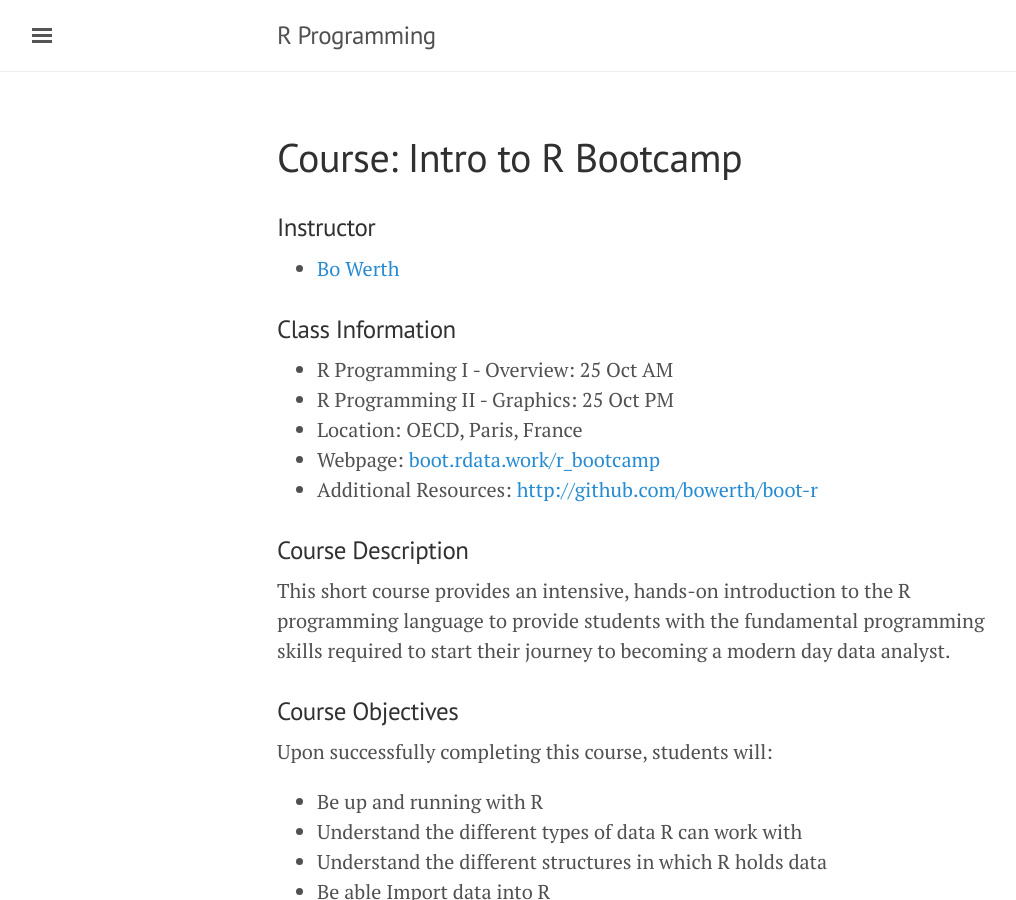
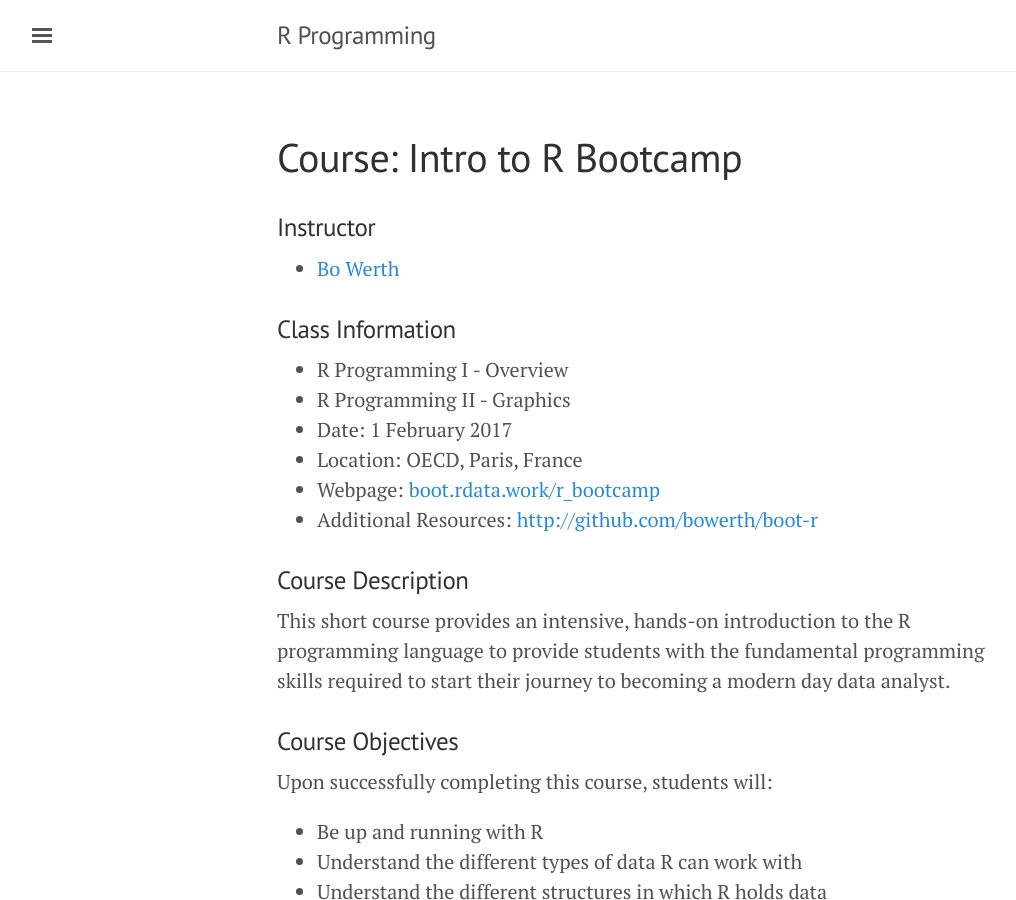
Before and after one commit to bowerth/boot-r, a Jekyll site: the page built from bootcamp/index.md, in a window 1280 px wide and 900 px high. Shown: the whole window, without its empty margins (3-1019 px from the left). Built offline with Jekyll 4.4.1, drawn with Linux system fonts in a browser that asks for light colours; nearby versions of some CDN libraries.

Commit message:
update course date

```diff
--- a/bootcamp/index.md
+++ b/bootcamp/index.md
@@ -14,8 +14,9 @@ permalink: /r_bootcamp
 
 ### Class Information
 
-* R Programming I - Overview: 25 Oct AM
-* R Programming II - Graphics: 25 Oct PM
+* R Programming I - Overview
+* R Programming II - Graphics
+* Date: 1 February 2017
 * Location: OECD, Paris, France
 * Webpage: [boot.rdata.work/r_bootcamp](http://boot.rdata.work/r_bootcamp)
 * Additional Resources: [http://github.com/bowerth/boot-r](http://github.com/bowerth/boot-r)
```
